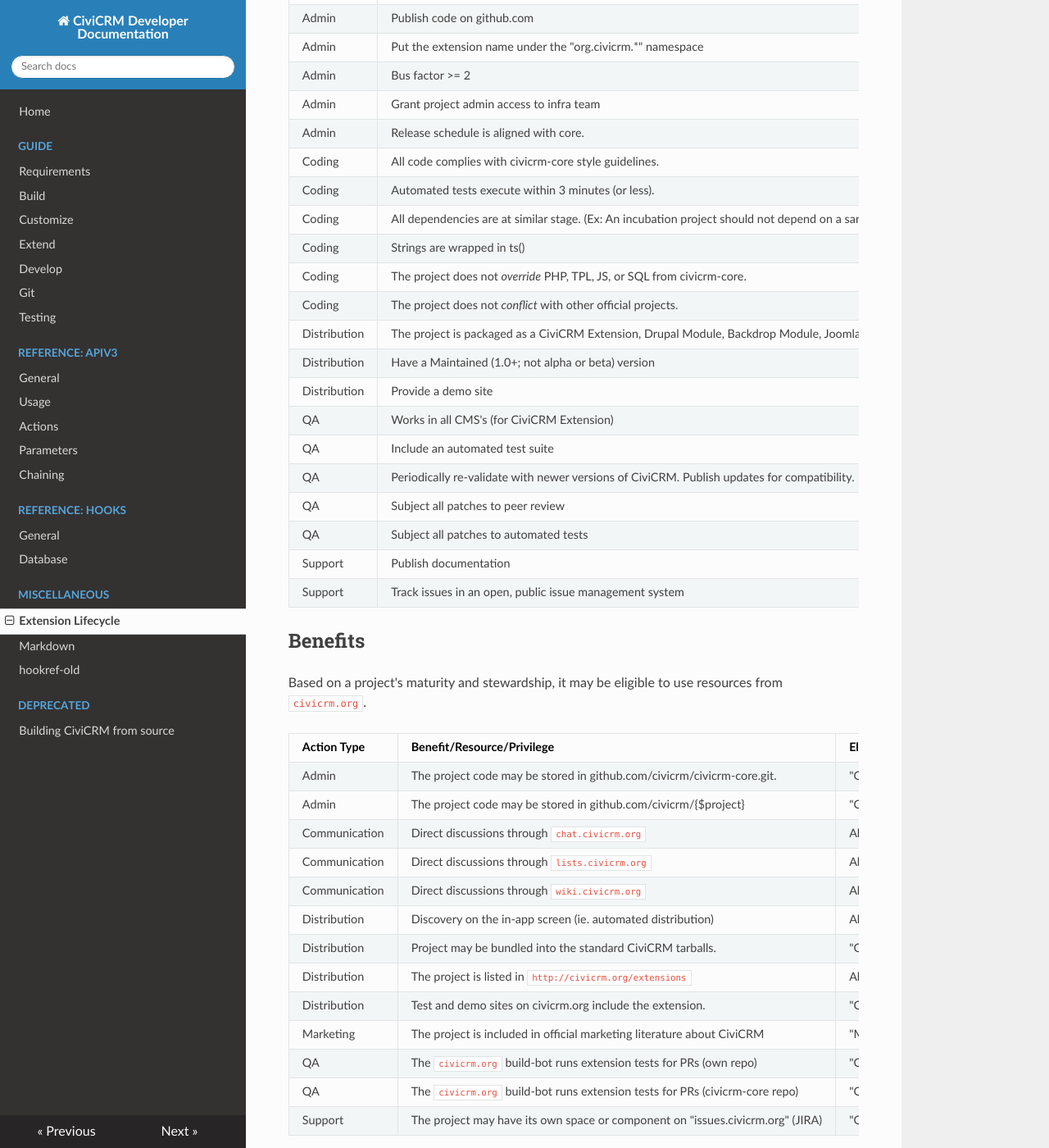
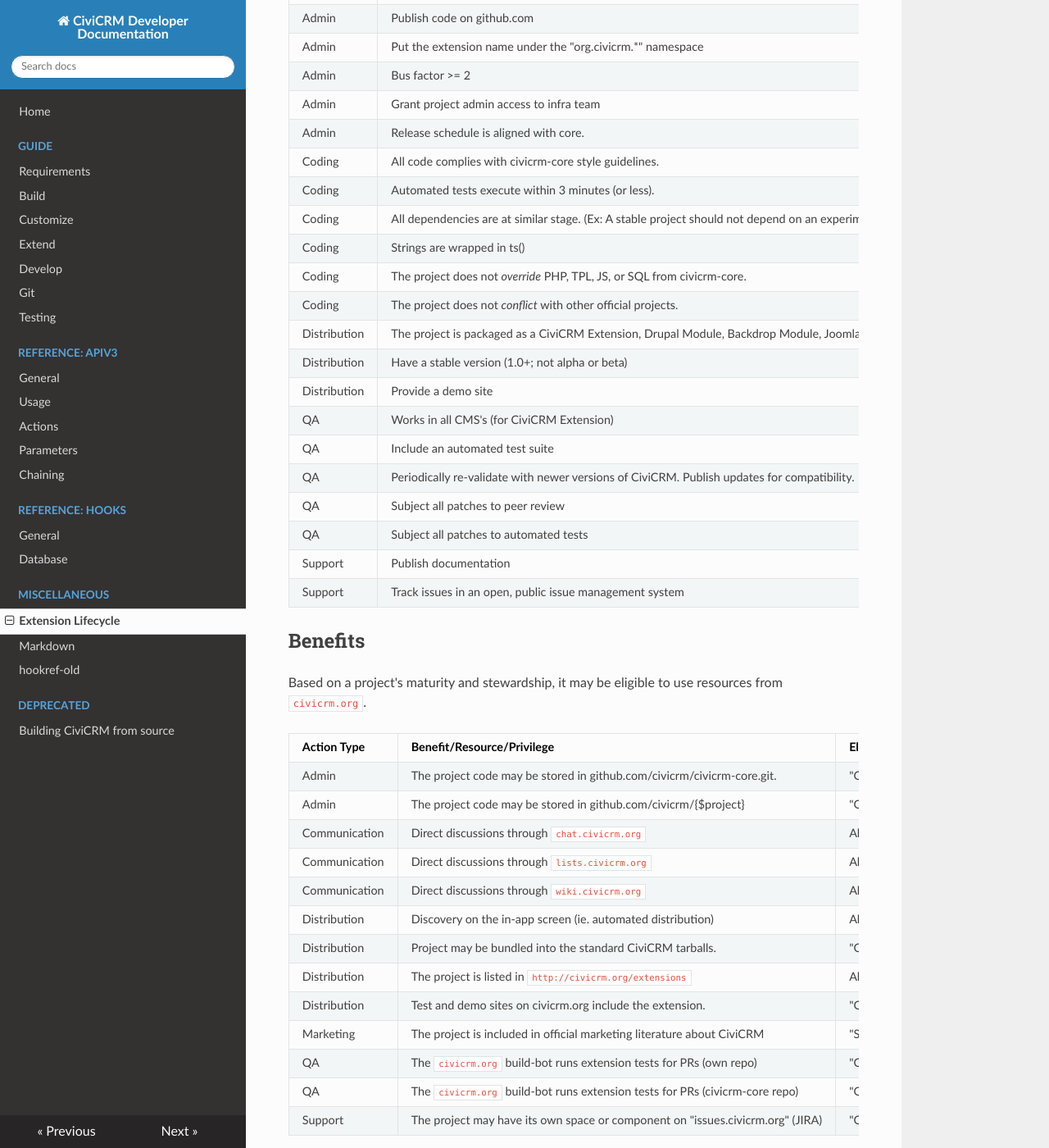
Before and after one commit to civicrm/civicrm-dev-docs, an MkDocs documentation site: the page built from docs/extend-stages.md, in a window 1280 px wide and 1400 px high, scrolled down 2594 px. Shown: the whole window at 82% size. Built offline with MkDocs 1.6.1, drawn with Linux system fonts in a browser that asks for light colours; nearby versions of some CDN libraries; old or Windows-style settings are respelled for this version of MkDocs; some of the changed text lies outside the part shown.

Commit message:
extend-stages.md - Rename "Maintained/Unmaintained" to "Stable/Deprecated"
During the meeting of the Extension Working group on 27-Oct-16, we discussed
trade-offs in the names.  (Ex: Now that "Stewardship" has an option for
"Seeking Maintainer", it seems a bit confusing to have "Maturity" as
"Maintained/Unmaintained".) There was support changing these two names and
no opposition.

The goal is to publicize this soon in a public blog.  Hopefully, this is the
last round, but if there's strong feedback we could revise again.

```diff
--- a/docs/extend-stages.md
+++ b/docs/extend-stages.md
@@ -23,8 +23,8 @@
  * __Project Maturity__: Should we expect this to work for most users? Should we expect to work in 6 months?
      * __Experimental__: An experimental project offers zero support, stability, or maintenance. It may be useful for discussion, finding collaborators, or proving a concept.
      * __Incubation__: An incubation project offers some degree of support, stability, or maintenance. It's probably in use at multiple organizations. However, the levels are not guaranteed; some gaps and roadbumps should be expected. A project may be "Incubation" for days or months or years.
-     * __Maintained__: A maintained project has undertaken significant efforts to ensure that it works and continues working in the future. It has a strong quality-signal.
-     * __Unmaintained__: The project is no longer being maintained. It may work today; but it's liable to break tomorrow (unless someone steps up to manage it).
+     * __Stable__: A stable project has undertaken significant efforts to ensure that it works and continues working in the future. It has a strong quality-signal.
+     * __Deprecated__: The project is no longer being maintained. It may work today; but it's liable to break tomorrow (unless someone steps up to manage it).
  * __Stewardship__: Who manages a project? Who decides whether the project is experimental? Or maintained? Or unmaintained?
      * __Contributed__: This project is managed by an individual or company in the ecosystem. All design, support, and maintenance are at discretion of the original author.
      * __Official__: The project is monitored as a community resource. Generally, the original author retains editorial control, but the project receives more strenuous reviews and follows stricter standards with feedback from others in the community.
@@ -49,8 +49,8 @@
 
  * The author always registers his extension on `civicrm.org` by creating an `extension` node.
  * *Official* extensions are subject to more scrutiny than *Contributed* extensions.
- * *Experimental*, *Incubation*, and *Unmaintained* extensions have simple, open processes -- such as *Self-Assessment* or *Informal Discussion*.
- * *Maintained* extensions require some kind of *Formal Review*.
+ * *Experimental*, *Incubation*, and *Deprecated* extensions have simple, open processes -- such as *Self-Assessment* or *Informal Discussion*.
+ * *Stable* extensions require some kind of *Formal Review*.
 
 Based on these rules, we can fill out a full table of the workflow:
 
@@ -61,15 +61,15 @@
 | Experimental	| Official	| Informal Discussion	| As above. *Additionally* The author announces to a high-visibility medium (such as blog or mailing-list). If discussion is persuasive, a senior member of core team flags the project as official.	| Locate the extension on the website. View a block which says, "Install Instructions", which includes drush/wp-cli commands.
 | Incubation	| Contributed	| Self-Assessment	| In `civicrm.org`, the author creates an "extension" node and flags it as "Incubation".	| Locate the extension on the website. View a block which says, "Install Instructions", which includes drush/wp-cli commands.
 | Incubation	| Official	| Informal Discussion	| As above. *Additionally* The author announces to a high-visibility medium (such as blog or mailing-list). If discussion is persuasive, a senior member of core team flags the project as official.	| Locate the extension on the website. View a block which says, "Install Instructions", which includes drush/wp-cli commands.
-| Maintained	| Contributed	| Formal Review (light)	| In JIRA, the author requests a formal peer review.  Once the reviewer is satisfied, he marks the node in `civicrm.org` as Maintained.	| In app, go to "Add New" and choose the extension.
-| Maintained	| Official	| Formal Review (heavy)	| As above. *Additionally* FormalReview criteria are more detailed. Announce to a high-visibility medium. At least one reviewer must be a senior member of the core team.	| In app, go to "Add New" and choose the extension.
-| Unmaintained	| Contributed	| Self-Assessment	| In `civicrm.org`, the author marks the "extension" node as deprecated and announce to a high-visibility medium.	| Locate the extension on the website. View a block which says, "Install Instructions", which includes drush/wp-cli commands.
-| Unmaintained	| Official	| Informal Discussion	| The author announces intent to deprecate in a high-visibility medium. If discussion is persuasive and no alternative maintainer comes forward, a senior member of core team flags the project as official.	| Locate the extension on the website. View a block which says, "Install Instructions", which includes drush/wp-cli commands.
+| Stable	| Contributed	| Formal Review (light)	| In JIRA, the author requests a formal peer review.  Once the reviewer is satisfied, he marks the node in `civicrm.org` as Stable.	| In app, go to "Add New" and choose the extension.
+| Stable	| Official	| Formal Review (heavy)	| As above. *Additionally* FormalReview criteria are more detailed. Announce to a high-visibility medium. At least one reviewer must be a senior member of the core team.	| In app, go to "Add New" and choose the extension.
+| Deprecated	| Contributed	| Self-Assessment	| In `civicrm.org`, the author marks the "extension" node as deprecated and announce to a high-visibility medium.	| Locate the extension on the website. View a block which says, "Install Instructions", which includes drush/wp-cli commands.
+| Deprecated	| Official	| Informal Discussion	| The author announces intent to deprecate in a high-visibility medium. If discussion is persuasive and no alternative maintainer comes forward, a senior member of core team flags the project as official.	| Locate the extension on the website. View a block which says, "Install Instructions", which includes drush/wp-cli commands.
 
 
 ## Formal Review
 
-To designate an extension as *Maintained*, someone must conduct a *Formal Review* and assess several criteria.
+To designate an extension as *Stable*, someone must conduct a *Formal Review* and assess several criteria.
 As a rule of thumb, *Contributed* extensions are subject to a gentler review (fewer criteria), and *Official*
 extensions are subject to more stringent review (more criteria).
 
@@ -84,12 +84,12 @@
 | Admin	| Release schedule is aligned with core.	| Not assessed	| Suggested (Not Required)
 | Coding	| All code complies with civicrm-core style guidelines.	| Not assessed	| Required
 | Coding	| Automated tests execute within 3 minutes (or less).	| Not assessed	| Suggested (Not Required)
-| Coding	| All dependencies are at similar stage. (Ex: An incubation project should not depend on a sandbox project.)	| Not assessed	| Required
+| Coding	| All dependencies are at similar stage. (Ex: A stable project should not depend on an experimental project.)	| Not assessed	| Required
 | Coding	| Strings are wrapped in ts()	| Suggested (Not Required)	| Required
 | Coding	| The project does not *override* PHP, TPL, JS, or SQL from civicrm-core.	| Required	| Required
 | Coding	| The project does not *conflict* with other official projects.	| Suggested (Not Required)	| Suggested (Not Required)
 | Distribution	| The project is packaged as a CiviCRM Extension, Drupal Module, Backdrop Module, Joomla Extension, or WordPress plugin.	| Required	| Required
-| Distribution	| Have a Maintained (1.0+; not alpha or beta) version	| Required	| Required
+| Distribution	| Have a stable version (1.0+; not alpha or beta)	| Required	| Required
 | Distribution	| Provide a demo site	| Suggested (Not Required)	| Suggested (Not Required)
 | QA	| Works in all CMS's (for CiviCRM Extension)	| Suggested (Not Required)	| Suggested (Not Required)
 | QA	| Include an automated test suite	| Suggested (Not Required)	| Required
@@ -110,11 +110,11 @@
 | Communication	| Direct discussions through `chat.civicrm.org` 	| All projects
 | Communication	| Direct discussions through `lists.civicrm.org`	| All projects
 | Communication	| Direct discussions through `wiki.civicrm.org` 	| All projects
-| Distribution	| Discovery on the in-app screen (ie. automated distribution)	| All projects ("Maintained" or "Incubation") [where technically applicable]
-| Distribution	| Project may be bundled into the standard CiviCRM tarballs.	| "Official" projects ("Maintained" or "Incubation")
+| Distribution	| Discovery on the in-app screen (ie. automated distribution)	| All projects ("Stable" or "Incubation") [where technically applicable]
+| Distribution	| Project may be bundled into the standard CiviCRM tarballs.	| "Official" projects ("Stable" or "Incubation")
 | Distribution	| The project is listed in `http://civicrm.org/extensions`	| All projects
-| Distribution	| Test and demo sites on civicrm.org include the extension.	| "Official" projects ("Maintained" or "Incubation")
-| Marketing	| The project is included in official marketing literature about CiviCRM	| "Maintained", "Official" projects
+| Distribution	| Test and demo sites on civicrm.org include the extension.	| "Official" projects ("Stable" or "Incubation")
+| Marketing	| The project is included in official marketing literature about CiviCRM	| "Stable", "Official" projects
 | QA	| The `civicrm.org` build-bot runs extension tests for PRs (own repo)	| "Official" projects (regardless of stability)
-| QA	| The `civicrm.org` build-bot runs extension tests for PRs (civicrm-core repo)	| "Official" projects ("Maintained" or "Incubation")
+| QA	| The `civicrm.org` build-bot runs extension tests for PRs (civicrm-core repo)	| "Official" projects ("Stable" or "Incubation")
 | Support	| The project may have its own space or component on "issues.civicrm.org" (JIRA)	| "Official" projects (regardless of stability)
```
